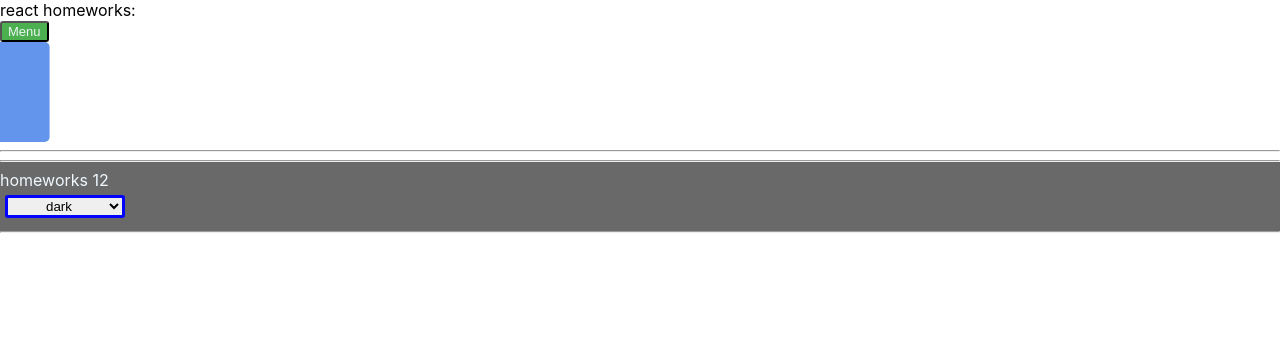
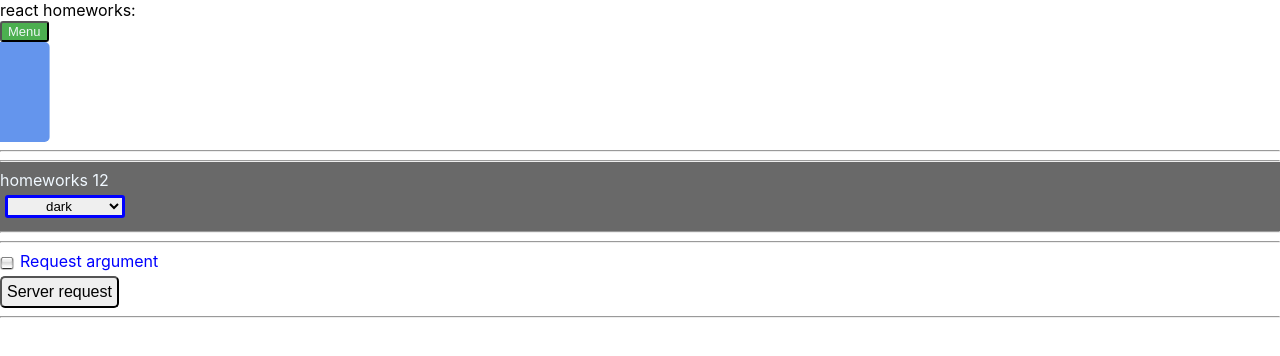
Before and after one commit to alex-machulski/React-Homeworks, a React (Create React App) app: page /#/junior-plus in a window 1280 px wide. Shown: the top 356 px of the page. Built offline with nearby package versions, Linux system fonts and the light colour scheme.

Commit message:
HW13 done

```diff
--- a/package.json
+++ b/package.json
@@ -16,6 +16,7 @@
     "@types/react-redux": "^7.1.16",
     "@types/react-router-dom": "^5.1.7",
     "@types/uuid": "^8.3.0",
+    "axios": "^0.21.1",
     "csscomb": "^4.3.0",
     "gh-pages": "^3.1.0",
     "react": "^16.13.1",
--- /dev/null
+++ b/src/p2-homeworks/h13/HW13.tsx
@@ -0,0 +1,15 @@
+import React from "react";
+import Request from "./requests/Request";
+
+function HW13() {
+
+    return (
+        <div>
+            <hr/>
+            <Request/>
+            <hr/>
+        </div>
+    );
+}
+
+export default HW13;
--- /dev/null
+++ b/src/p2-homeworks/h13/requests/Request.tsx
@@ -0,0 +1,33 @@
+import React, {ChangeEvent, useState} from "react";
+import SuperCheckbox from "../../h4/common/c3-SuperCheckbox/SuperCheckbox";
+import SuperButton from "../../h4/common/c2-SuperButton/SuperButton";
+import {requestsAPI} from "./requests-api";
+
+function Request() {
+
+    const [serverResponse, setServerResponse] = useState<any>(null)
+    const [isChecked, setIsChecked] = useState<boolean>(false);
+
+    const onClickButton = () => {
+        requestsAPI.loadData(isChecked).then(res => {
+            setServerResponse(res.data);
+        }).catch(error => {
+            console.log({...error});
+            console.log(error.response ? error.response.data.errorText : error.message);
+            setServerResponse(error.response.data);
+        });
+    };
+    const onChangeCheckbox = (e: ChangeEvent<HTMLInputElement>) => {
+        setIsChecked(e.currentTarget.checked);
+    }
+
+    return (
+        <div>
+            <SuperCheckbox checked={isChecked} onChange={onChangeCheckbox}>Request argument</SuperCheckbox>
+            <SuperButton onClick={onClickButton}>Server request</SuperButton>
+            <div>{serverResponse && JSON.stringify(serverResponse)}</div>
+        </div>
+    )
+}
+
+export default Request;
--- /dev/null
+++ b/src/p2-homeworks/h13/requests/requests-api.ts
@@ -0,0 +1,7 @@
+import axios from "axios";
+
+export const requestsAPI = {
+    loadData(value: boolean) {
+        return axios.post("https://neko-cafe-back.herokuapp.com/auth/test", {success: value});
+    }
+}
--- a/src/p2-homeworks/h5/pages/JuniorPlus.tsx
+++ b/src/p2-homeworks/h5/pages/JuniorPlus.tsx
@@ -1,11 +1,13 @@
 import React from "react";
 import HW12 from "../../h12/HW12";
+import HW13 from "../../h13/HW13";
 
 function JuniorPlus() {
     return (
         <div>
             <hr/>
             <HW12/>
+            <HW13/>
         </div>
     );
 }
```
Also changed, not shown: 1 other file (tests, documents, lock files or other folders).
